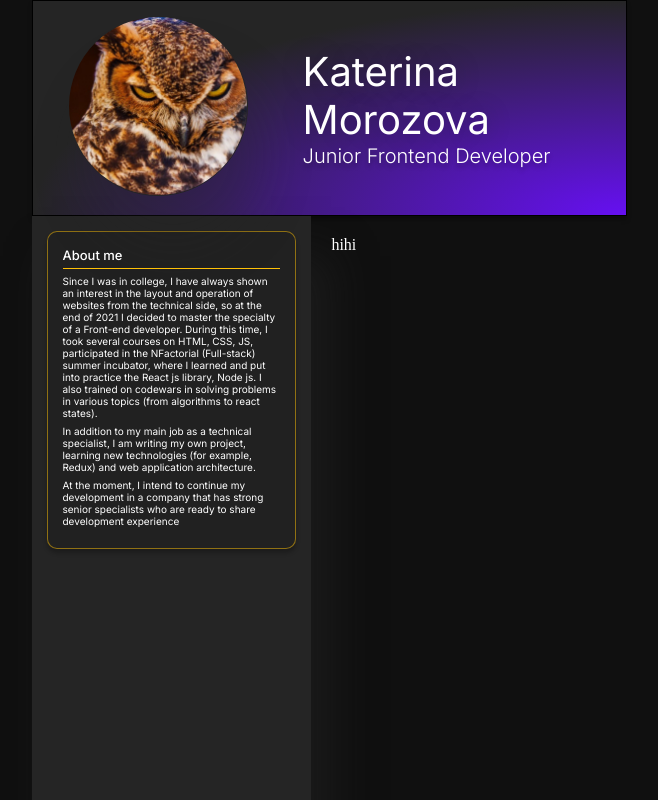
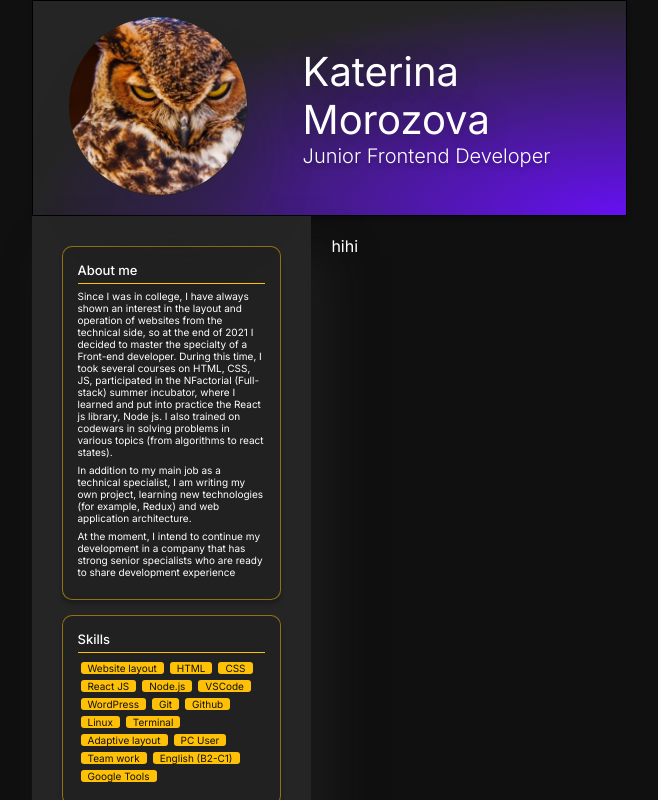
Before and after one commit to Kz-Pr1d3/test_kate_cv, a React (Create React App) app: page / in a window 1280 px wide. Shown: the top 800 px of the page, without its empty margins (311-969 px from the left). Built offline with nearby package versions, Linux system fonts and the light colour scheme.

Commit message:
section about and skills added

```diff
--- a/src/App.css
+++ b/src/App.css
@@ -10,6 +10,8 @@ html, body {
   padding: 0;
   background-color: #101010;
   color: white;
+  font-family: 'Inter';
+  font-style: normal;
 }
 
 .header {
@@ -106,12 +108,13 @@ html, body {
 
 }
 
-.about-container {
+.container-with-yellow-border {
   padding: 15px;
   background: rgba(30, 30, 30, 0.5);
   border: 1px solid rgba(255, 193, 7, 0.5);
   box-shadow: 0px 4px 4px rgba(0, 0, 0, 0.25);
   border-radius: 10px;
+  margin: 15px;
 }
 
 .section-title {
@@ -150,3 +153,13 @@ html, body {
   margin: 0;
   margin-bottom: 6px;
 }
+
+.skill {
+  background-color: #FFC107;
+  color: #101010;
+  margin: 3px;
+  padding: 0 7px;
+  display: inline-block;
+  white-space: nowrap;
+  border-radius: 3px;
+}
--- a/src/App.js
+++ b/src/App.js
@@ -2,6 +2,7 @@ import './App.css';
 import Avatar from './components/Avatar.js'
 import Hero from './components/Hero.js'
 import About from './components/About.js'
+import Skills from './components/Skills.js'
 
 function App() {
   return (
@@ -12,6 +13,7 @@ function App() {
     </header>
     <nav className="sidenav">
       <About />
+      <Skills />
     </nav>
     <main className="main-info">
       hihi
--- a/src/components/About.js
+++ b/src/components/About.js
@@ -3,7 +3,7 @@ import '../App.css';
 const About = (props) => {
     return (
         <>
-        <div className="about-container">
+        <div className="container-with-yellow-border">
             <h3 className="section-title">About me</h3>
             <div className="section-text">
                 <p>Since I was in college, I have always shown an interest in the layout and
--- /dev/null
+++ b/src/components/Skills.js
@@ -0,0 +1,31 @@
+import '../App.css';
+
+const About = (props) => {
+    return (
+        <>
+        <div className="container-with-yellow-border">
+            <h3 className="section-title">Skills</h3>
+            <div className="section-text">
+            <span className="skill">Website layout</span>
+                <span className="skill">HTML</span>
+                <span className="skill">CSS</span>
+                <span className="skill">React JS</span>
+                <span className="skill">Node.js</span>
+                <span className="skill">VSCode</span>
+                <span className="skill">WordPress</span>
+                <span className="skill">Git</span>
+                <span className="skill">Github</span>
+                <span className="skill">Linux</span>
+                <span className="skill">Terminal</span>
+                <span className="skill">Adaptive layout</span>
+                <span className="skill">PC User</span>
+                <span className="skill">Team work</span>
+                <span className="skill">English (B2-C1)</span>
+                <span className="skill">Google Tools</span>
+            </div>
+        </div>
+        </>
+    )
+}
+
+export default About
```
